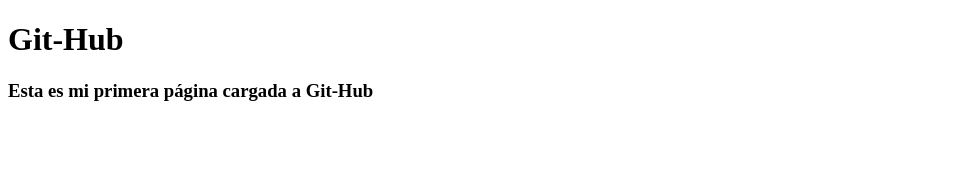
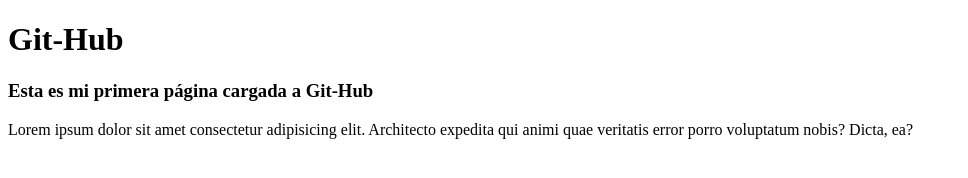
Before and after one commit to brufeliromero/personal, a plain HTML site: page prueba.html in a window 1280 px wide. Shown: the whole page, without its empty margins (0-968 px from the left). Drawn offline with Linux system fonts and the light colour scheme.

Commit message:
Segunda Carga de GIt-HUb

```diff
--- a/prueba.html
+++ b/prueba.html
@@ -9,5 +9,6 @@
 <body>
     <h1>Git-Hub</h1>
     <h3>Esta es mi primera página cargada a Git-Hub</h3>
+    <p>Lorem ipsum dolor sit amet consectetur adipisicing elit. Architecto expedita qui animi quae veritatis error porro voluptatum nobis? Dicta, ea?</p>
 </body>
 </html>
```
